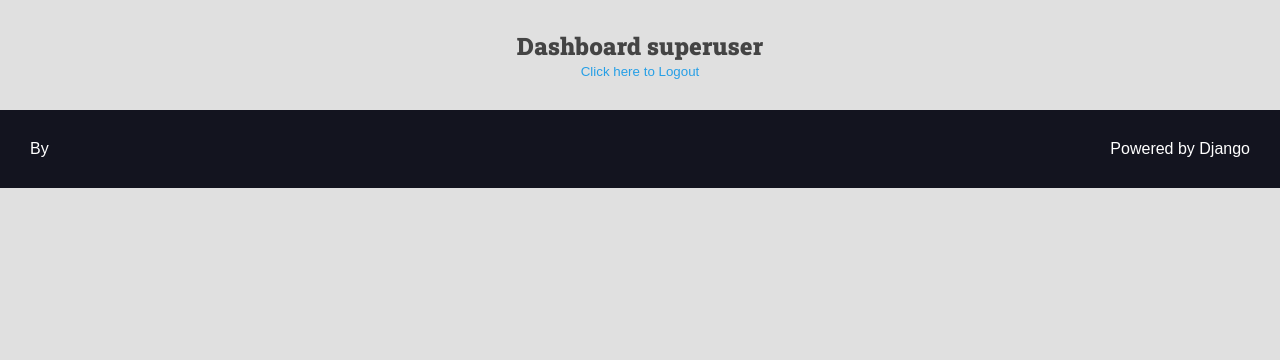
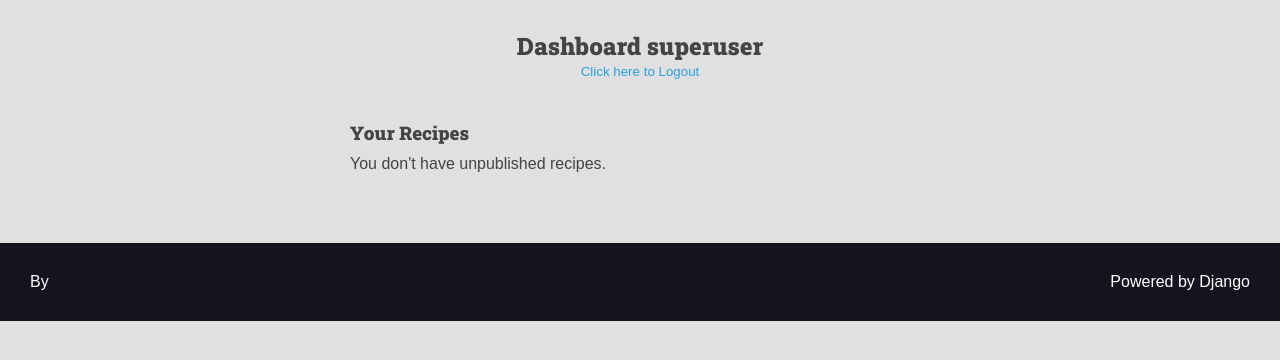
Before and after one commit to fabiopalacio/curso-django-projeto1, a Django app: page /authors/dashboard/ in a window 1280 px wide. Shown: the part 113-473 px from the top of the page. Run offline with Django 5.2, Linux system fonts and the light colour scheme; a user stored in the database is signed in; data comes from the database, SQL or seed files in the repository; both versions use the stored data as it was after the commit.

Commit message:
The recipes/admin.py was edited to show more information in the Recipe model page. The dashboard_view.html shows the unpublished recipes by the logged user. These recipes are passed as context from view.py (edited too).

```diff
--- a/authors/templates/authors/pages/dashboard_view.html
+++ b/authors/templates/authors/pages/dashboard_view.html
@@ -15,6 +15,19 @@
             <button class="plaintext-button" type="submit">Click here to Logout</button>
         </form>
 
+        <div class='authors-dashboard-container'>
+            <h3>Your Recipes</h3>
+            <ul>
+                {% for recipe in recipes %}
+                    <li>
+                        <a href="#"> {{ recipe }}</a>
+                    </li>
+                {%empty%}
+                    You don't have unpublished recipes.
+                {% endfor %}
+            </ul>
+        </div>
+
     </div>
 
 {% endblock content %}
--- a/authors/templates/authors/pages/login_view.html
+++ b/authors/templates/authors/pages/login_view.html
@@ -19,6 +19,7 @@
                 <button class="plaintext-button" type="submit">Click here to Logout</button>
             </form>
         {% else %}
+
             {% include "global/partials/form.html" %}
 
         {% endif %}
--- a/authors/views.py
+++ b/authors/views.py
@@ -1,3 +1,4 @@
+from recipes.models import Recipe
 from django.http import Http404  # type: ignore
 from django.shortcuts import redirect, render  # type: ignore
 from django.contrib import messages  # type: ignore
@@ -93,4 +94,12 @@
 
 @login_required(login_url='authors:login', redirect_field_name='next')
 def dashboard_view(request):
-    return render(request, 'authors/pages/dashboard_view.html')
+    recipes = Recipe.objects.filter(
+        is_published=False,
+        author=request.user
+    )
+    return render(
+        request, 'authors/pages/dashboard_view.html',
+        context={
+            'recipes': recipes,
+        })
--- a/base_static/global/css/styles.css
+++ b/base_static/global/css/styles.css
@@ -391,6 +391,22 @@
     transform: scale(1.05);
 }
 
+/* DASHBOARD */
+
+.authors-dashboard-container {
+    max-width: 64rem;
+    padding: var(--spacing-gutter-medium);
+    text-align: left;
+    margin: auto;
+}
+
+.authors-dashboard-container h3,
+.authors-dashboard-container ul,
+.authors-dashboard-container p {
+    list-style: none;
+    margin: 1rem 0
+}
+
 /* Messages */
 
 .messages-container {
```
Also changed, not shown: recipes/admin.py (+17 -1 lines), db.sqlite3.
